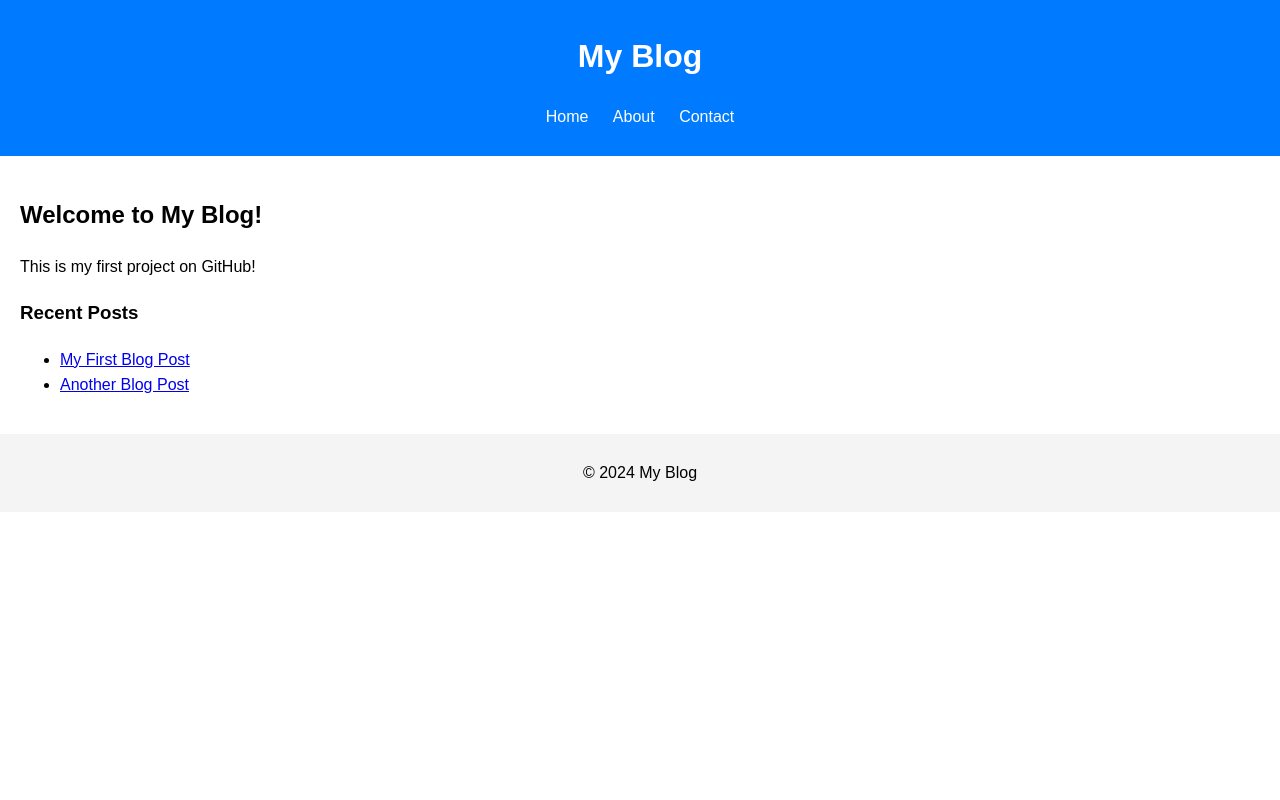
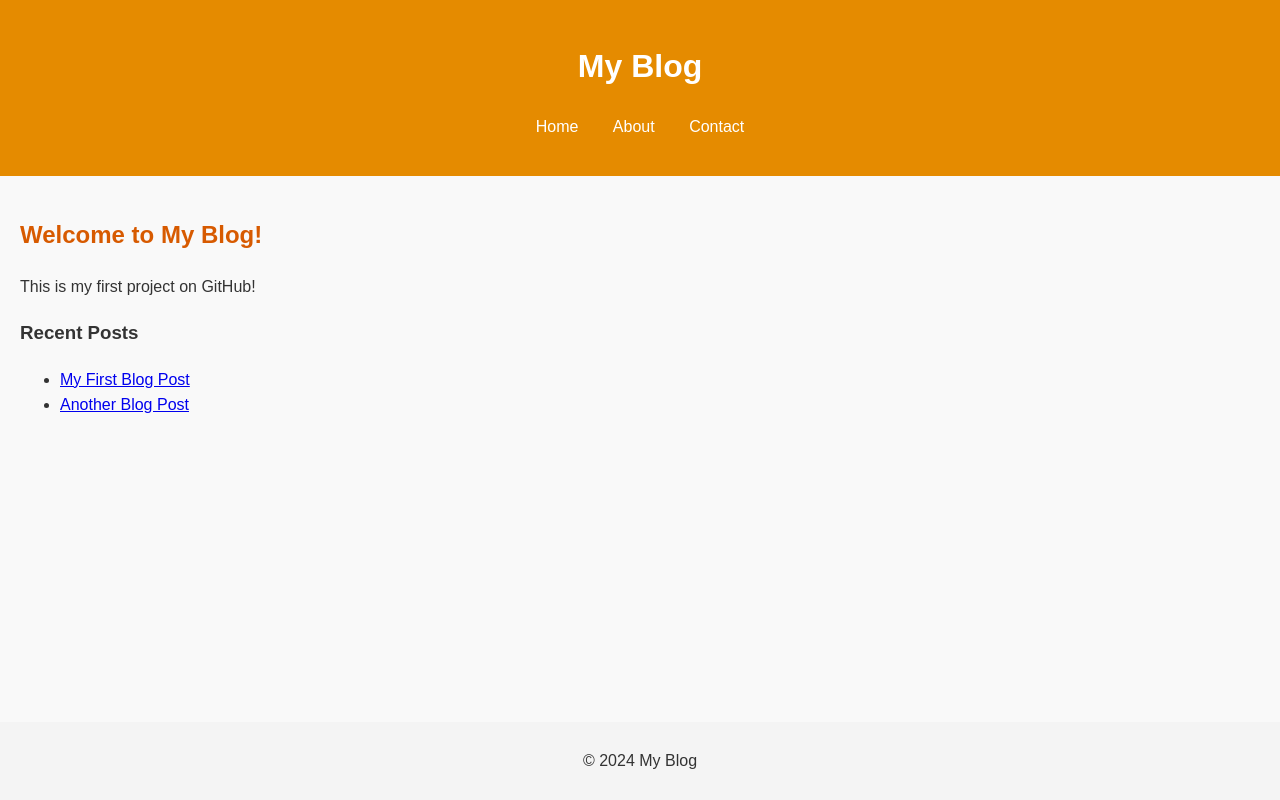
Before and after one commit to Krogh87/Blog, a plain HTML site: page index.html in a window 1280 px wide. Drawn offline with Linux system fonts and the light colour scheme.

Commit message:
Update styles.css

```diff
--- a/styles.css
+++ b/styles.css
@@ -1,14 +1,26 @@
+* {
+    box-sizing: border-box;
+}
+
 body {
-    font-family: Arial, sans-serif;
+    font-family: 'Arial', sans-serif;
     line-height: 1.6;
     margin: 0;
     padding: 0;
+    background-color: #f9f9f9;
+    color: #333;
+}
+
+.container {
+    display: flex;
+    flex-direction: column;
+    min-height: 100vh;
 }
 
 header {
-    background: #007BFF;
+    background: #e58b00; /* Warm gold color */
     color: white;
-    padding: 10px 20px;
+    padding: 20px;
     text-align: center;
 }
 
@@ -19,7 +31,7 @@ nav ul {
 
 nav ul li {
     display: inline;
-    margin: 0 10px;
+    margin: 0 15px;
 }
 
 nav a {
@@ -28,14 +40,17 @@ nav a {
 }
 
 main {
+    flex: 1; /* This makes the main content area take up available space */
     padding: 20px;
+}
+
+h2 {
+    color: #d75a00; /* A darker warm color */
 }
 
 footer {
     text-align: center;
     padding: 10px 0;
     background: #f4f4f4;
-    position: relative;
-    bottom: 0;
-    width: 100%;
+    margin-top: auto; /* Keeps the footer at the bottom */
 }
```
